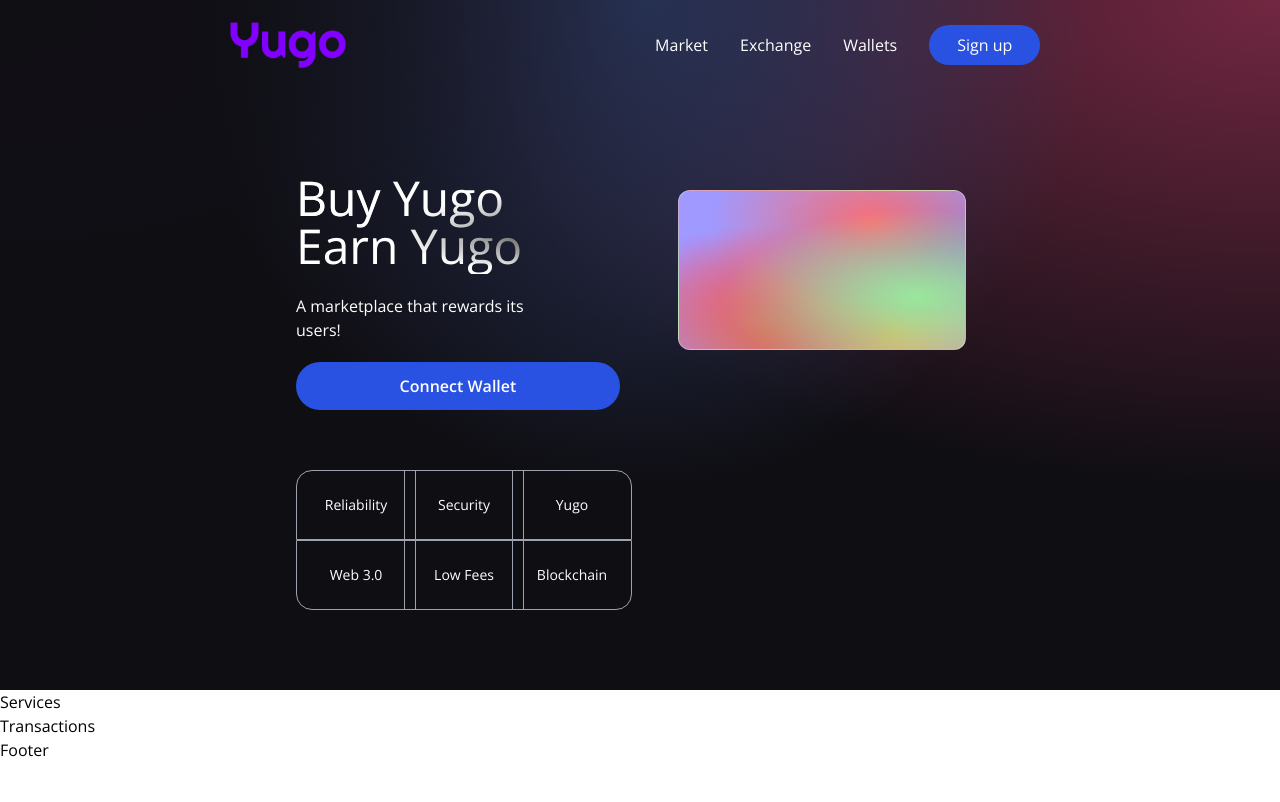
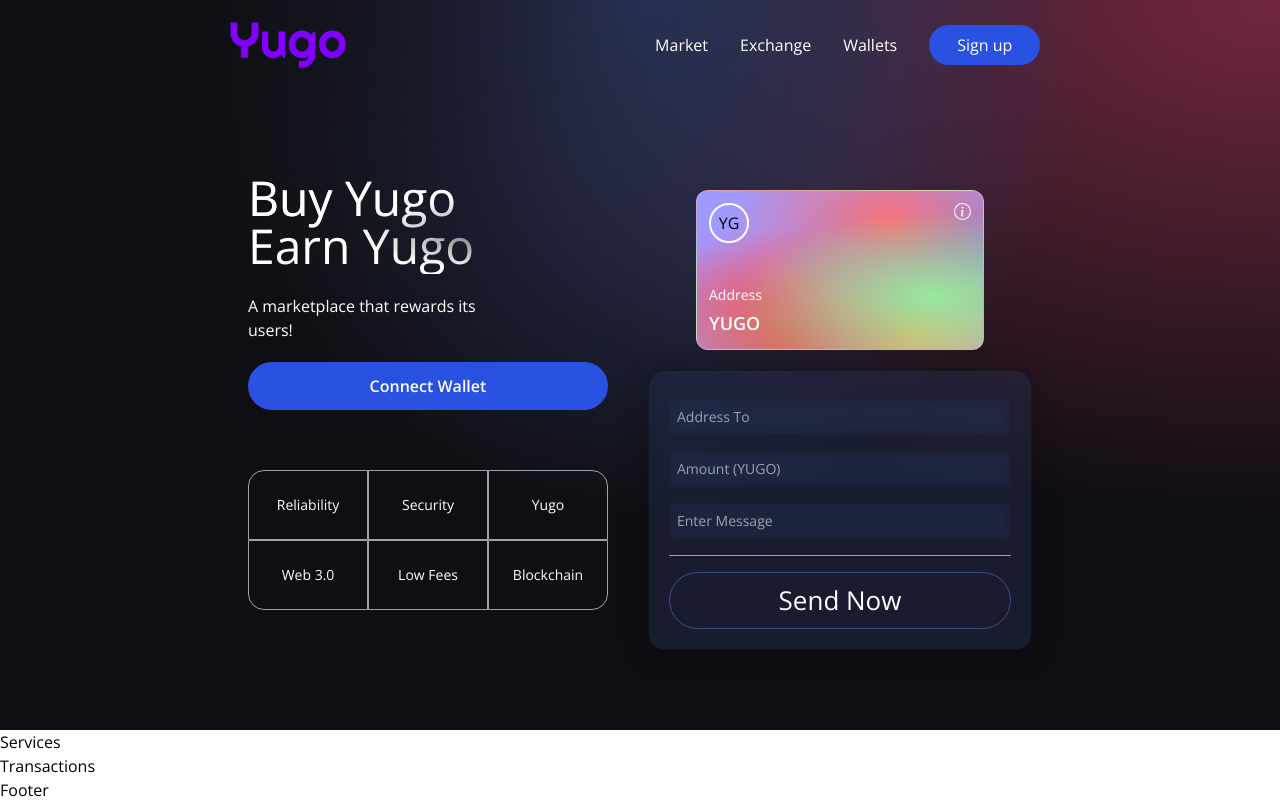
Before and after one commit to xMayble/yugo, a React (Vite) app in the folder client/: page / in a window 1280 px wide. Built offline with nearby package versions, Linux system fonts and the light colour scheme.

Commit message:
completed the welcome page

```diff
--- a/client/src/elements/Loader.jsx
+++ b/client/src/elements/Loader.jsx
@@ -1,6 +1,8 @@
 const Loader = () => {
     return (
-        <h1>Loader</h1>
+        <div className="flex justify-center items-center py-3">
+            <div className="animate-spin rounded-full h-32 w-32 border-b-2 border-red-700"/>
+        </div>
     );
 }
 
--- a/client/src/elements/Welcome.jsx
+++ b/client/src/elements/Welcome.jsx
@@ -6,9 +6,24 @@
 
 const commonStyles = "min-h-[70px] sm:px-0 px-2 sm:min-w-[120px] flex justify-center items-center border-[0.5px] border-gray-400 text-sm font-light text-white";
 
+const Input = ({ placeholder, name, type, value, handleChange }) => (
+    <input
+        placeholder={placeholder}
+        type={type}
+        step="0.0001"
+        value={value}
+        onChange={(e) => handleChange(e, name)}
+        className="my-2 w-full rounded-sm p-2 outline-none bg-transparent text-white border-none text-sm white-glassmorphism"
+    />
+);
+
 const Welcome = () => {
 
     const connectWallet = () => {
+
+    }
+
+    const handleSubmit = () => {
 
     }
     return (
@@ -49,10 +64,45 @@
 
                     <div className='flex flex-col flex-1 items-center justify-start w-full md:mt-0 mt-10'>
                         <div className='p-3 justify-end items-start flex-col rounded-xl h-40 sm:w-72 w-full my-5 eth-card white-glassmorphism'>
+                            <div className='flex justify-between flex-col w-full h-full'>
+                                <div className='flex justify-between items-start'>
+                                    <div className='w-10 h-10 rounded-full border-2 border-white flex justify-center items-center'>
+                                        YG
+                                    </div>
+                                    <BsInfoCircle fontSize={17} color="#fff"/>
+                                </div>
+                                <div>
+                                    <p className='text-white font-light text-sm'>
+                                        Address
+                                    </p>
+                                    <p className='text-white font-semibold text-lg mt-1'>
+                                        YUGO
+                                    </p>
+                                </div>
+                            </div>
+                        </div>
 
+                        <div className='p-5 sm:w-96 w-full flex flex-col justify-start items-center blue-glassmorphism'>
+                            <Input placeholder="Address To" name="addressTo" type="text" handleChange={() => {}} />
+                            <Input placeholder="Amount (YUGO)" name="amount" type="number" handleChange={() => {}} />
+                            <Input placeholder="Enter Message" name="message" type="text" handleChange={() => {}} />
+
+                            <div className='h-[1px] w-full bg-gray-400 my-2'/>
+
+                            {false ? (
+                                <Loader />
+                            ) : (
+                                <button
+                                type="button"
+                                onClick={handleSubmit}
+                                className="text-white w-full mt-2 border-[1px] p-2 border-[#3d4f7c] rounded-full cursor-pointer"
+                                >
+                                Send Now
+                                </button>
+                            )}
                         </div>
+
                     </div>
-
             </div>
         </div>
     );
```
